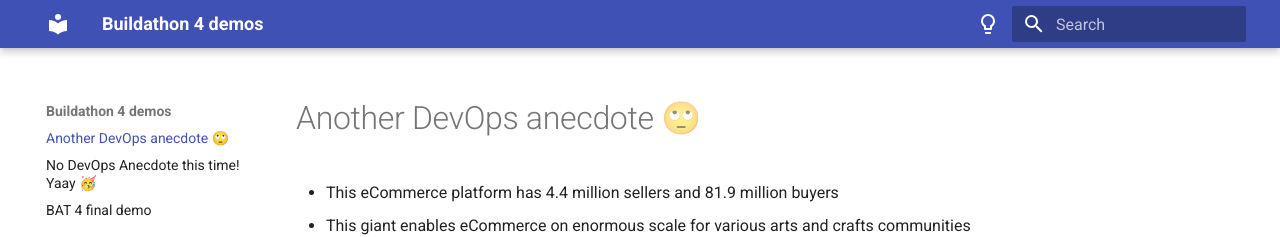
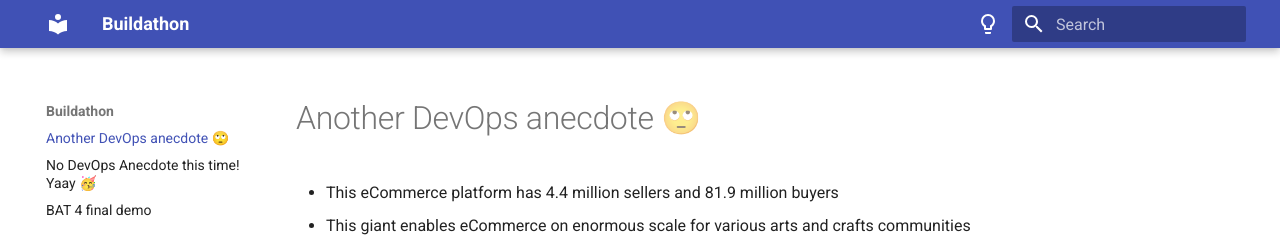
Before and after one commit to kharels/bat4, an MkDocs documentation site: the page built from docs/index.md, in a window 1280 px wide. Shown: the top 237 px of the page. Built offline with MkDocs 1.6.1 and Material for MkDocs 9.7.7, drawn with Linux system fonts in a browser that asks for light colours.

Commit message:
Update mkdocs.yml

```diff
--- a/mkdocs.yml
+++ b/mkdocs.yml
@@ -1,4 +1,4 @@
-site_name: "Buildathon 4 demos"
+site_name: "Buildathon"
 plugins:
   - search:
       lang: en
```
